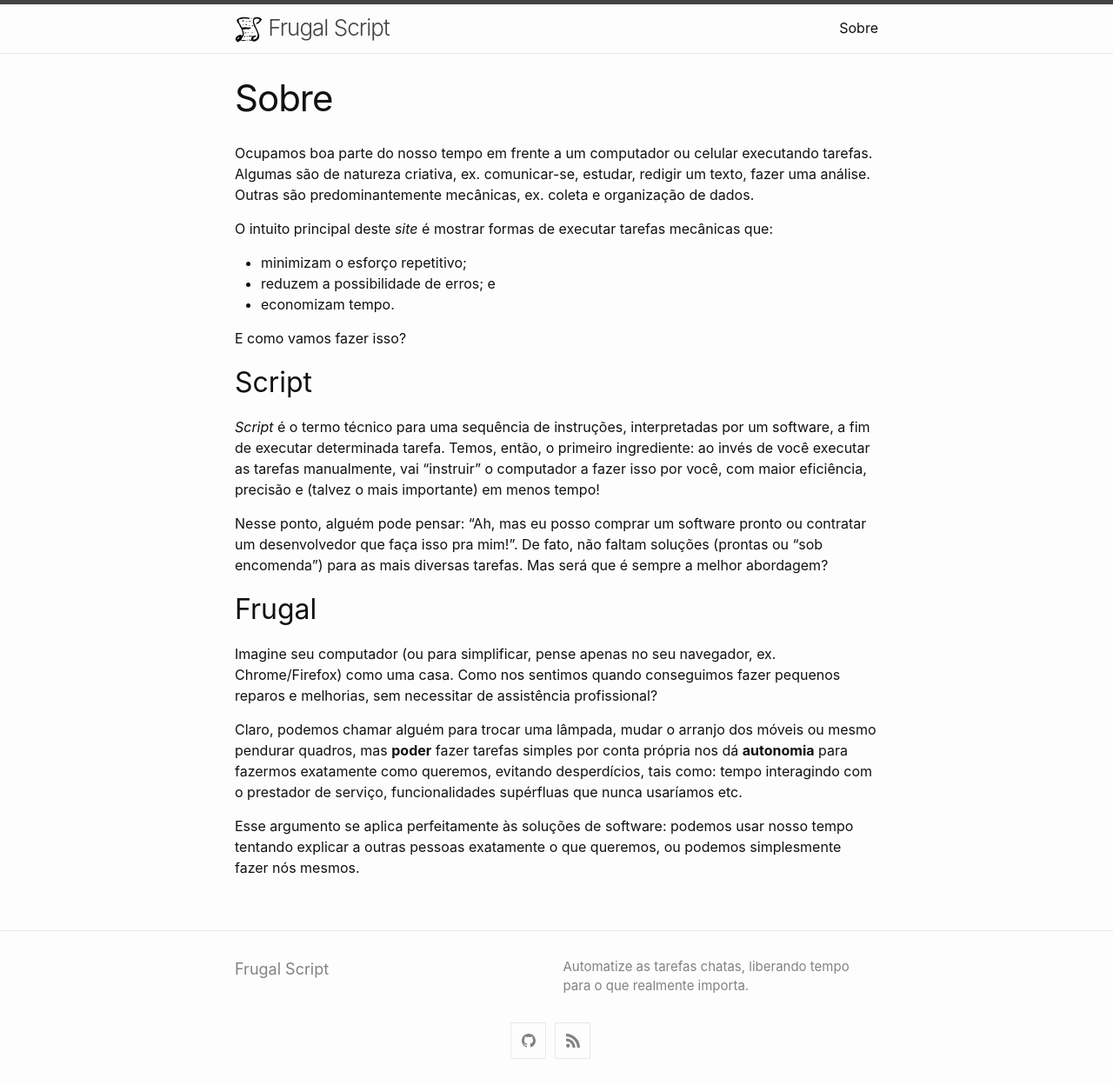
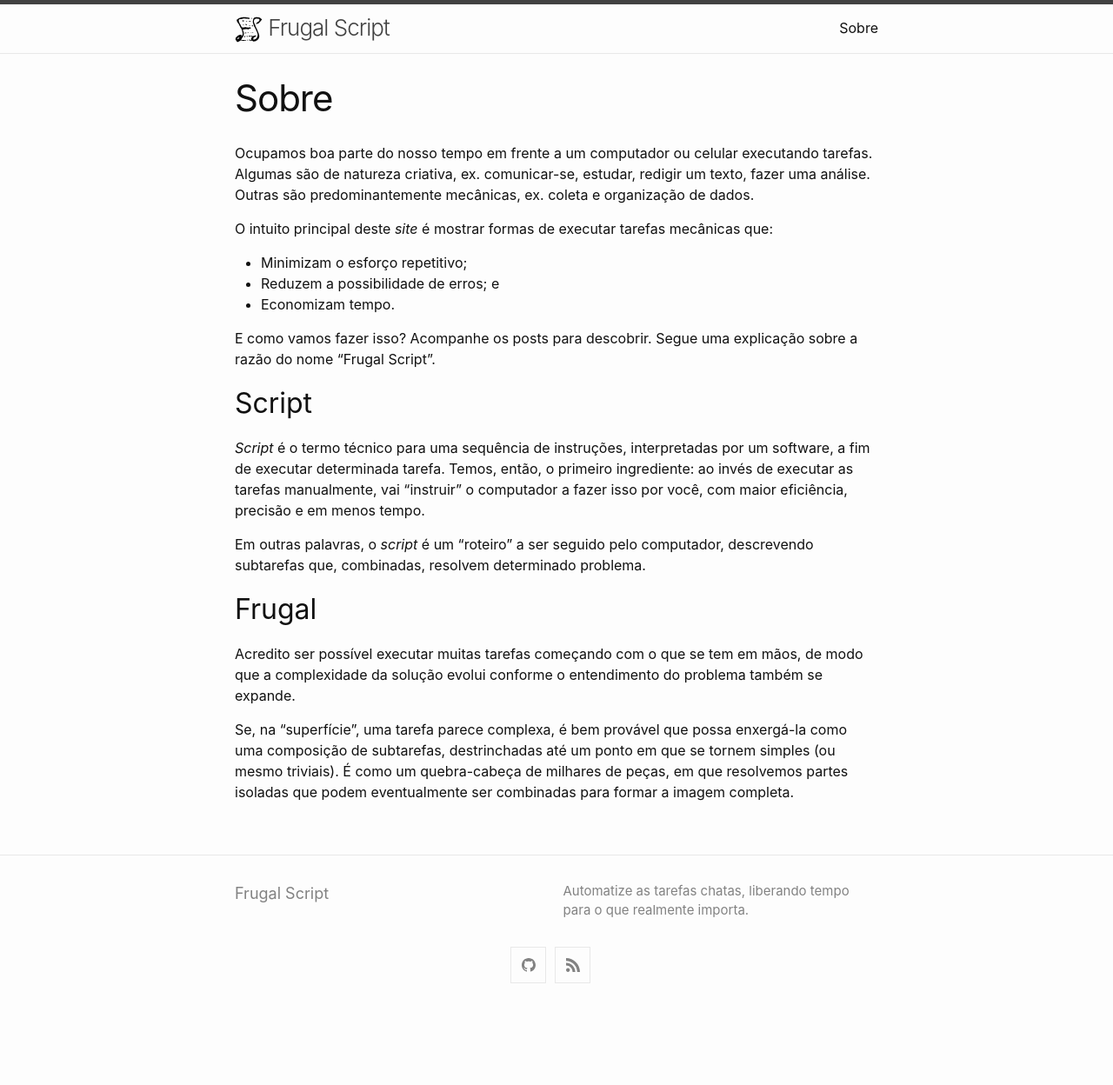
Before and after one commit to lizardo/frugal-script, a Jekyll site: the page built from about.md, in a window 1280 px wide. Shown: the whole page at 87% size. Built offline with Jekyll 4.4.1, drawn with Linux system fonts in a browser that asks for light colours; after the commit the page ends 1161 px from its top, so only the background shows below that.

Commit message:
Refactor "About" page

```diff
--- a/_config.yml
+++ b/_config.yml
@@ -17,7 +17,7 @@ minima:
     rss: rss
 
 disqus:
-  shortname: github-pages-with-jekyll
+  shortname: frugal-script
 
 # If you want to link only specific pages in your header, uncomment
 # this and add the path to the pages in order as they should show up
--- a/about.md
+++ b/about.md
@@ -12,37 +13,32 @@ mecânicas, ex. coleta e organização de dados.
 O intuito principal deste _site_ é mostrar formas de executar tarefas mecânicas
 que:
 
-- minimizam o esforço repetitivo;
-- reduzem a possibilidade de erros; e
-- economizam tempo.
+- Minimizam o esforço repetitivo;
+- Reduzem a possibilidade de erros; e
+- Economizam tempo.
 
-E como vamos fazer isso?
+E como vamos fazer isso? Acompanhe os posts para descobrir. Segue uma
+explicação sobre a razão do nome "Frugal Script".
 
 ## Script
 
 _Script_ é o termo técnico para uma sequência de instruções, interpretadas por
 um software, a fim de executar determinada tarefa. Temos, então, o primeiro
-ingrediente: ao invés de você executar as tarefas manualmente, vai "instruir" o
-computador a fazer isso por você, com maior eficiência, precisão e (talvez o
-mais importante) em menos tempo!
+ingrediente: ao invés de executar as tarefas manualmente, vai "instruir" o
+computador a fazer isso por você, com maior eficiência, precisão e em menos
+tempo.
 
-Nesse ponto, alguém pode pensar: "Ah, mas eu posso comprar um software pronto
-ou contratar um desenvolvedor que faça isso pra mim!". De fato, não faltam
-soluções (prontas ou "sob encomenda") para as mais diversas tarefas. Mas será
-que é sempre a melhor abordagem?
+Em outras palavras, o _script_ é um "roteiro" a ser seguido pelo computador,
+descrevendo subtarefas que, combinadas, resolvem determinado problema.
 
 ## Frugal
 
-Imagine seu computador (ou para simplificar, pense apenas no seu navegador, ex.
-Chrome/Firefox) como uma casa. Como nos sentimos quando conseguimos fazer
-pequenos reparos e melhorias, sem necessitar de assistência profissional?
+Acredito ser possível executar muitas tarefas começando com o que se tem em
+mãos, de modo que a complexidade da solução evolui conforme o entendimento do
+problema também se expande.
 
-Claro, podemos chamar alguém para trocar uma lâmpada, mudar o arranjo dos
-móveis ou mesmo pendurar quadros, mas **poder** fazer tarefas simples por conta
-própria nos dá **autonomia** para fazermos exatamente como queremos, evitando
-desperdícios, tais como: tempo interagindo com o prestador de serviço,
-funcionalidades supérfluas que nunca usaríamos etc.
-
-Esse argumento se aplica perfeitamente às soluções de software: podemos usar
-nosso tempo tentando explicar a outras pessoas exatamente o que queremos, ou
-podemos simplesmente fazer nós mesmos.
+Se, na "superfície", uma tarefa parece complexa, é bem provável que possa
+enxergá-la como uma composição de subtarefas, destrinchadas até um ponto em que
+se tornem simples (ou mesmo triviais). É como um quebra-cabeça de milhares de
+peças, em que resolvemos partes isoladas que podem eventualmente ser combinadas
+para formar a imagem completa.
```
Also changed, not shown: other parts of about.md (+1 -0 lines).
